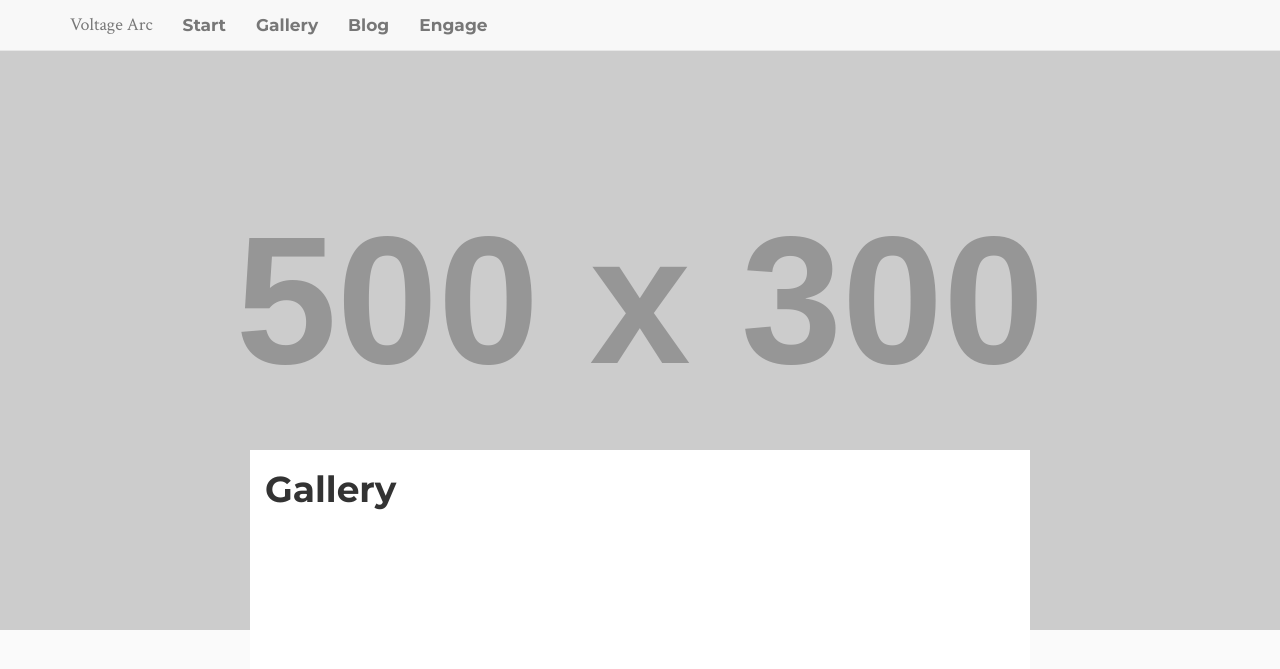
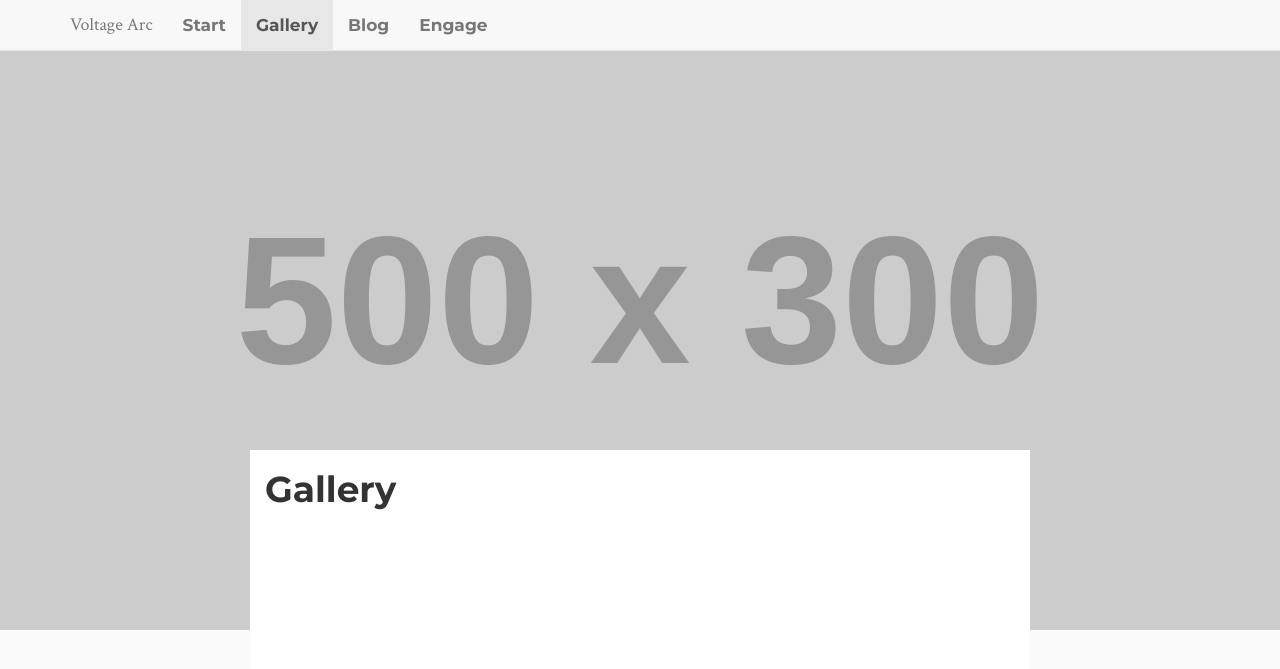
Before and after one commit to theCubix/va, a Jekyll site: the page built from gallery.html, in a window 1280 px wide and 900 px high. Shown: the top 669 px of the window. Built offline with Jekyll 4.4.1, drawn with Linux system fonts in a browser that asks for light colours.

Commit message:
Update navigation.html

```diff
--- a/_includes/navigation.html
+++ b/_includes/navigation.html
@@ -11,9 +11,9 @@
     <div class="collapse navbar-collapse" id="myNavbar">
       <ul class="nav navbar-nav">
         <li {% if page.url == "/" %}class="active"{% endif %}><a href="/">Start</a></li>
-        <li {% if page.url == "/gallery/" %}class="active"{% endif %}><a href="/gallery/">Gallery</a></li>
-        <li {% if page.url == "/blog/" %}class="active"{% endif %}><a href="/blog/">Blog</a></li>
-        <li {% if page.url == "/engage/" %}class="active"{% endif %}><a href="/engage/">Engage</a></li>
+        <li {% if page.url == "/gallery/index.html" %}class="active"{% endif %}><a href="/gallery/">Gallery</a></li>
+        <li {% if page.url == "/blog/index.html" %}class="active"{% endif %}><a href="/blog/">Blog</a></li>
+        <li {% if page.url == "/engage/index.html" %}class="active"{% endif %}><a href="/engage/">Engage</a></li>
       </ul>
     </div>
   </div>
```
